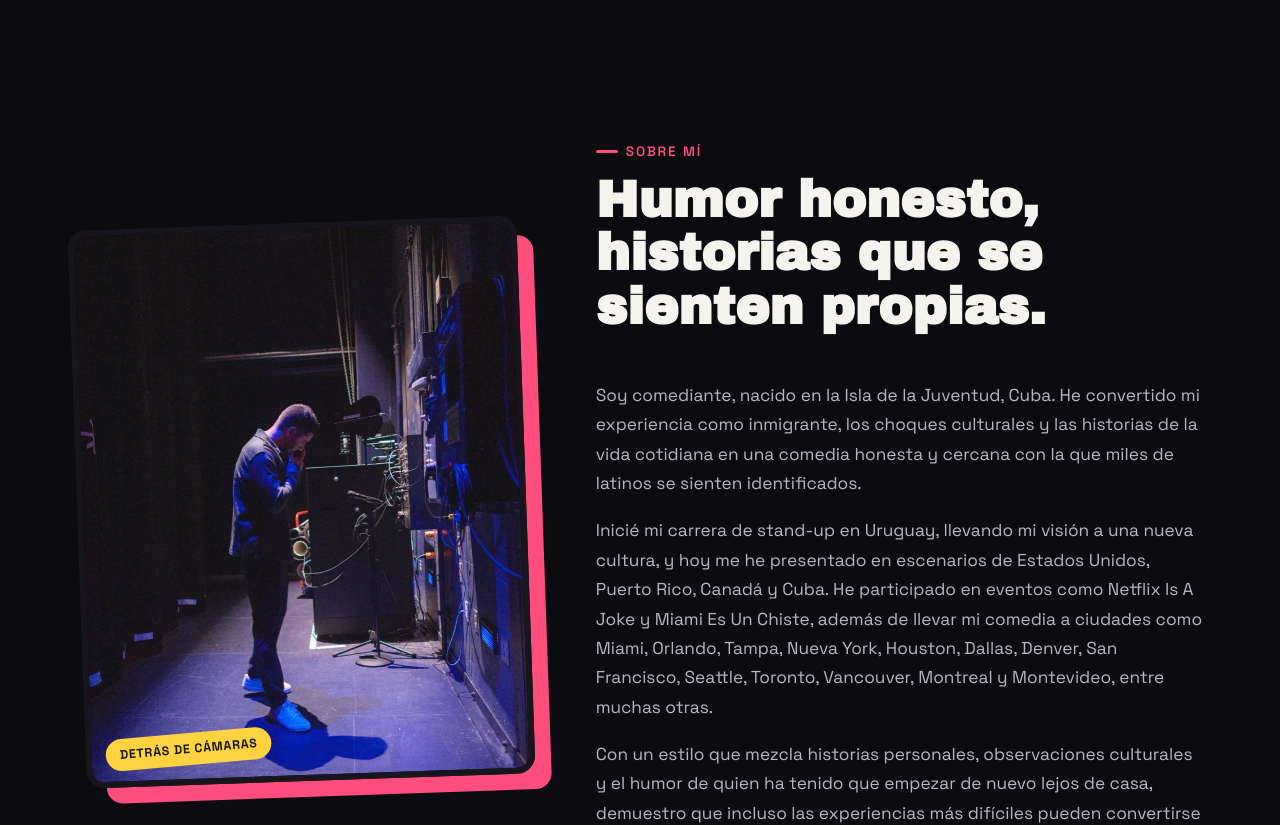
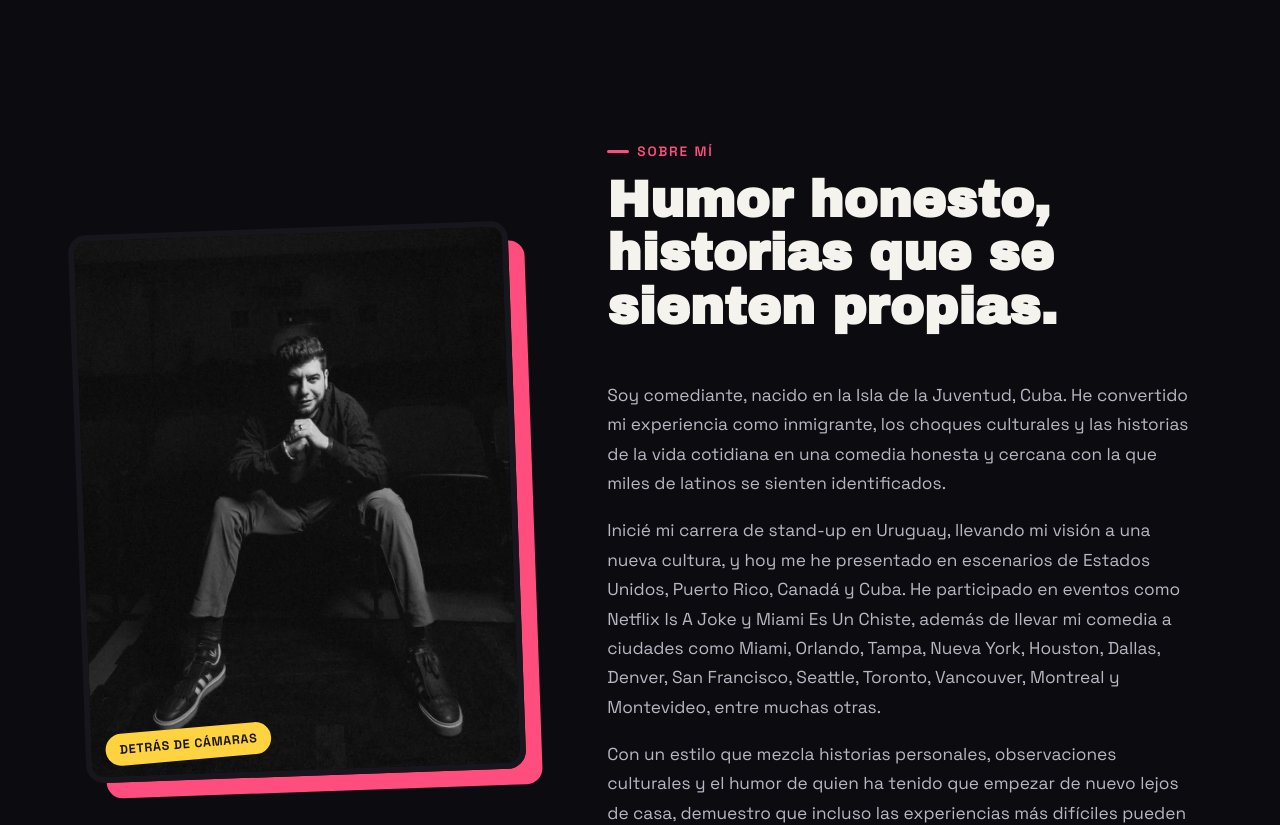
Before and after one commit to Ailin-Glez/rami-gonzalez, a React (Vite) app: page / in a window 1280 px wide. Shown: the part 2500-3325 px from the top of the page. Built offline with nearby package versions, Linux system fonts and the light colour scheme; no server answers; the database is empty.

Commit message:
nueva foto

```diff
--- a/src/components/About.tsx
+++ b/src/components/About.tsx
@@ -1,4 +1,4 @@
-import backstage from "../assets/backstage.webp";
+import about from "../assets/about.webp";
 import { useReveal } from "../useReveal";
 
 export default function About() {
@@ -17,11 +17,11 @@ export default function About() {
 
         <div className="about__image-frame">
           <img
-            src={backstage}
+            src={about}
             alt="Rami González antes de salir a escena"
             className="about__image"
-            width={801}
-            height={1200}
+            width={900}
+            height={1350}
             loading="lazy"
           />
           <div className="about__tag">detrás de cámaras</div>
--- a/src/index.css
+++ b/src/index.css
@@ -412,7 +412,7 @@ section {
   display: grid;
   grid-template-columns: 0.85fr 1.15fr;
   grid-template-areas: "image heading" "image text";
-  gap: 24px 70px;
+  gap: 24px 90px;
   align-items: center;
   max-width: 1200px;
   margin: 0 auto;
@@ -808,6 +808,7 @@ section {
 
   .about__text {
     align-self: auto;
+    margin-top: 28px;
   }
 
   .about__image-frame {
```
Also changed, not shown: src/assets/about.webp (added), src/assets/backstage.webp (deleted).
